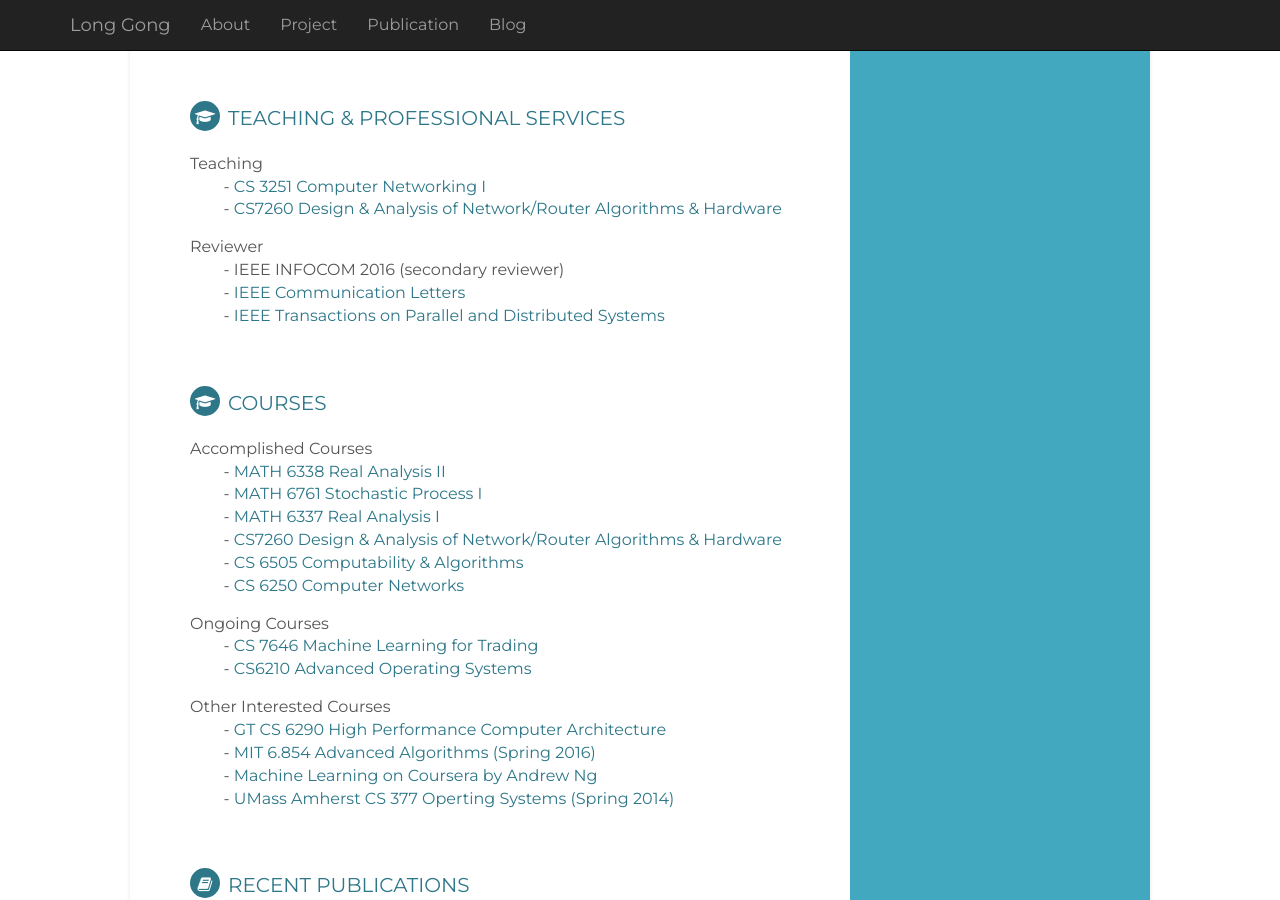
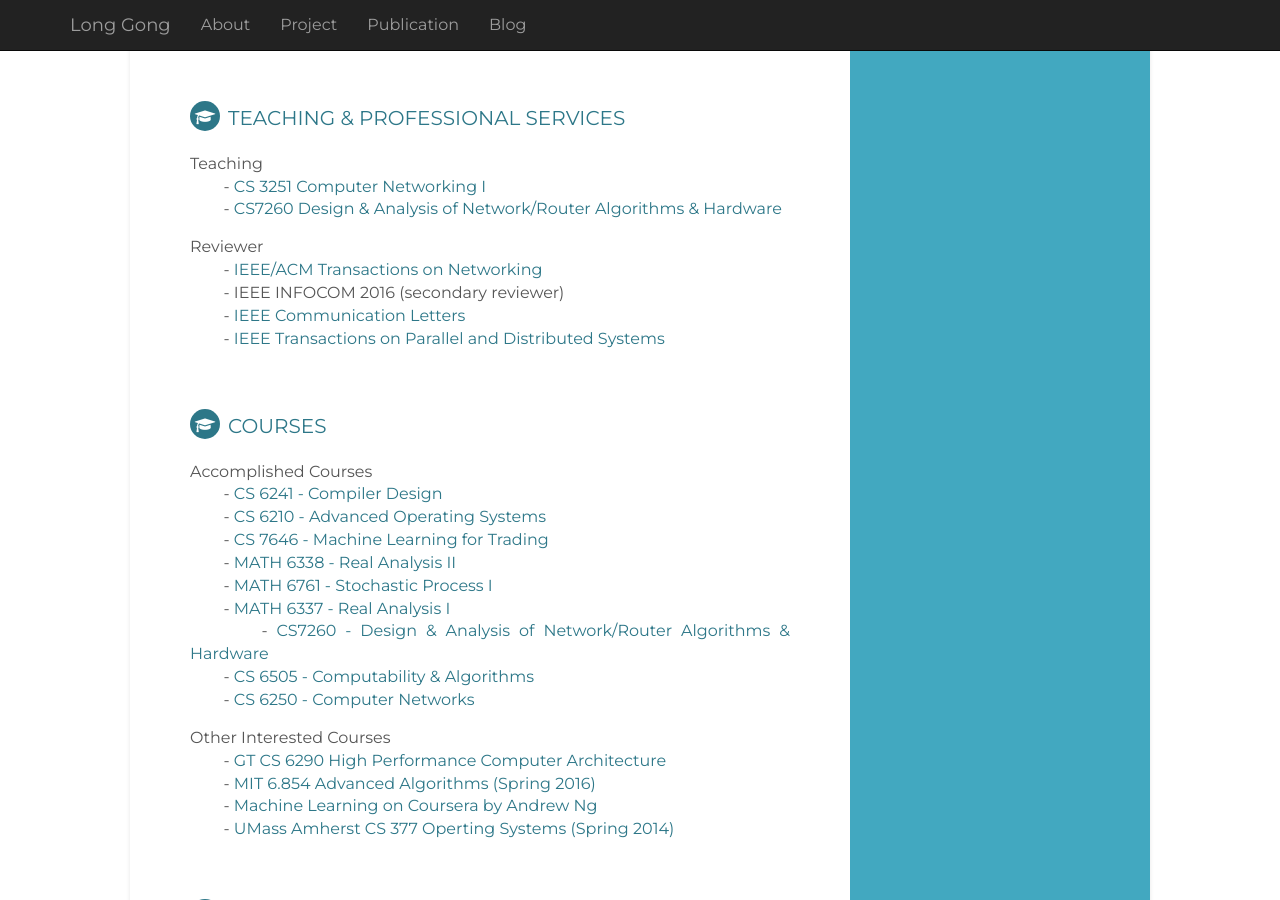
Before and after one commit to lgong30/lgong30.github.io, a Jekyll site: the page built from _pages/01_about.md, in a window 1280 px wide and 900 px high, scrolled down 1043 px. Built offline with Jekyll 4.4.1, drawn with Linux system fonts in a browser that asks for light colours; nearby versions of some CDN libraries; comment, search, counter and statistics services are not loaded; some of the changed text lies outside the part shown.

Commit message:
update info

```diff
--- a/_config.yml
+++ b/_config.yml
@@ -88,7 +88,7 @@
     institution: University of Science and Technology of China (USTC)
     address: Hefei, Anhui, China
     degree: M.E.
-    major: Electronic Enginerring
+    major: Electronic Engineering
     started: 2012
     duration: (2012 - 2015)
     description: ""
@@ -96,12 +96,15 @@
     institution: University of Science and Technology of China (USTC)
     address: Hefei, Anhui, China
     degree: B.E.
-    major: Electronic Enginerring
+    major: Electronic Engineering
     started: 2008
     duration: (2005 - 2012)
     description: ""
 
 news:
+  - summary: Papers Got Accepted
+    time: May. 12, 2018
+    content: Two of our papers on hybrid switching got accepted by IEEE Cloud and Cloud, respectively.
   - summary: Webpage Updated
     time: Sept. 5, 2017
     content: Latest resume of Long is available!!!
@@ -144,7 +147,7 @@
     title: "Queue-Proportional Sampling: A Better Approach to Crossbar Scheduling for Input-Queued Switches"
     authors: ["Long Gong", "Paul Tune", "Liang Liu", "Sen Yang", "Jun (Jim) Xu"]
     conference: ACM SIGMETRICS 2017
-    url: https://www.sigmetrics.org/sigmetrics2017/schedule.html
+    url: https://dl.acm.org/citation.cfm?id=3084440
     type: conference
     pdf: http://www.cc.gatech.edu/classes/AY2017/cs7260_spring/qps-switching.pdf
   - pub2:
@@ -203,6 +206,7 @@
   - s1:
     type: Reviewer
     details:
+      - "<a href='https://ieeexplore.ieee.org/xpl/RecentIssue.jsp?punumber=90' target='_blank'>IEEE/ACM Transactions on Networking</a>"
       - "IEEE INFOCOM 2016 (secondary reviewer)"
       - "<a href='http://www.comsoc.org/cl' target='_blank'>IEEE Communication Letters</a>"
       - "<a href='https://www.computer.org/web/tpds' target='_blank'>IEEE Transactions on Parallel and Distributed Systems</a>"
@@ -211,8 +215,11 @@
 programmingSkills:
   - skill1:
     name: C/C++
-    percentage: 85%
+    percentage: 88%
     packages:
+      - pack0:
+        name: Google Benchmark
+        url: https://github.com/google/benchmark
       - pack1:
         name: Google Test
         url: https://github.com/google/googletest
@@ -246,31 +253,32 @@
 
 courses:
   finished:
+    - c8:
+      name: CS 6241 - Compiler Design
+    - c7:
+      name: CS 6210 - Advanced Operating Systems
+      url: https://www.udacity.com/wiki/ud156
+    - c6:
+      name: CS 7646 - Machine Learning for Trading
+      url: https://www.udacity.com/course/machine-learning-for-trading--ud501
     - c5:
-      name: MATH 6338 Real Analysis II
+      name: MATH 6338 - Real Analysis II
       url: http://people.math.gatech.edu/~heil/6338/summer08/
     - c4:
-      name: MATH 6761 Stochastic Process I
+      name: MATH 6761 - Stochastic Process I
       url: https://www.math.gatech.edu/courses/math/6761
     - c4:
-      name: MATH 6337 Real Analysis I
+      name: MATH 6337 - Real Analysis I
       url: http://people.math.gatech.edu/~bwick6/teaching/math6337.html
     - c3:
-      name: CS7260 Design &amp; Analysis of Network/Router Algorithms &amp; Hardware
+      name: CS7260 - Design &amp; Analysis of Network/Router Algorithms &amp; Hardware
       url: https://www.cc.gatech.edu/classes/AY2017/cs7260_spring/
     - c2:
-      name: CS 6505 Computability &amp; Algorithms
+      name: CS 6505 - Computability &amp; Algorithms
       url: https://www.cc.gatech.edu/classes/AY2010/cs6505_spring/
     - c1:
-      name: CS 6250 Computer Networks
+      name: CS 6250 - Computer Networks
       url: https://www.cc.gatech.edu/~ammar/6250-Spring2013/
-  ongoing:
-    - c2:
-      name: CS 7646 Machine Learning for Trading
-      url: https://www.udacity.com/course/machine-learning-for-trading--ud501
-    - c1:
-      name: CS6210 Advanced Operating Systems
-      url: https://www.udacity.com/wiki/ud156
   interested:
     - c4:
       name: GT CS 6290 High Performance Computer Architecture
--- a/_includes/ad.html
+++ b/_includes/ad.html
@@ -1,2 +1,2 @@
 <!-- advertise -->
-Long is looking for <B>internship position</B> in the field of networking (with special interest in software defined networking and data center networking), scheduling in switches and software engineering (for <B>summer 2018</B>). <a href="{{ site.url }}assets/files/long_intern_2018.pdf">Here</a> is his latest resume.
+Long is looking for <B>internship position</B> in the field of networking (with special interest in software defined networking and data center networking), scheduling in switches, and software engineering (for <B>Fall 2018</B>). <a href="{{ site.url }}assets/files/long_intern_2018.pdf">Here</a> is his latest resume.
```
